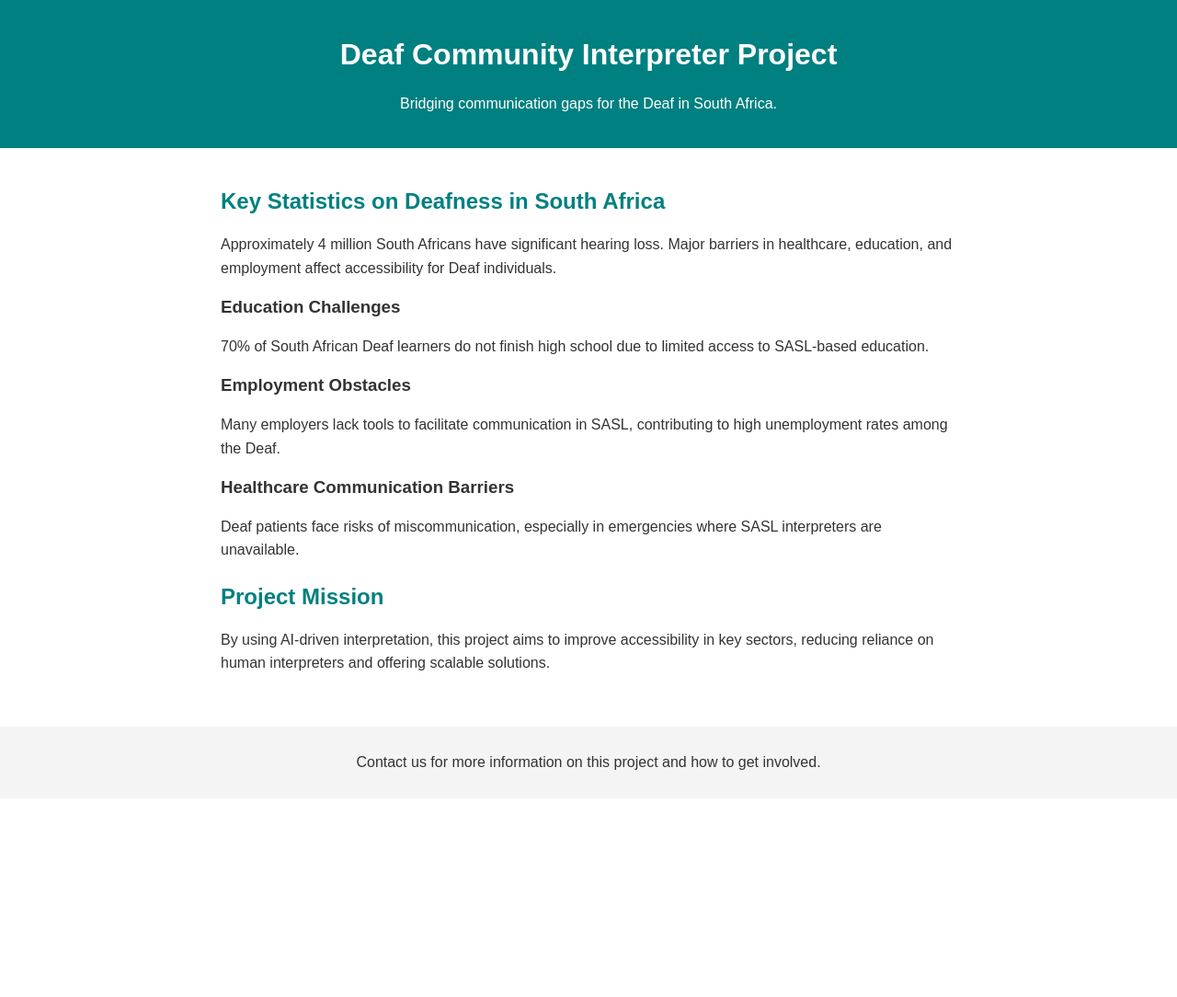
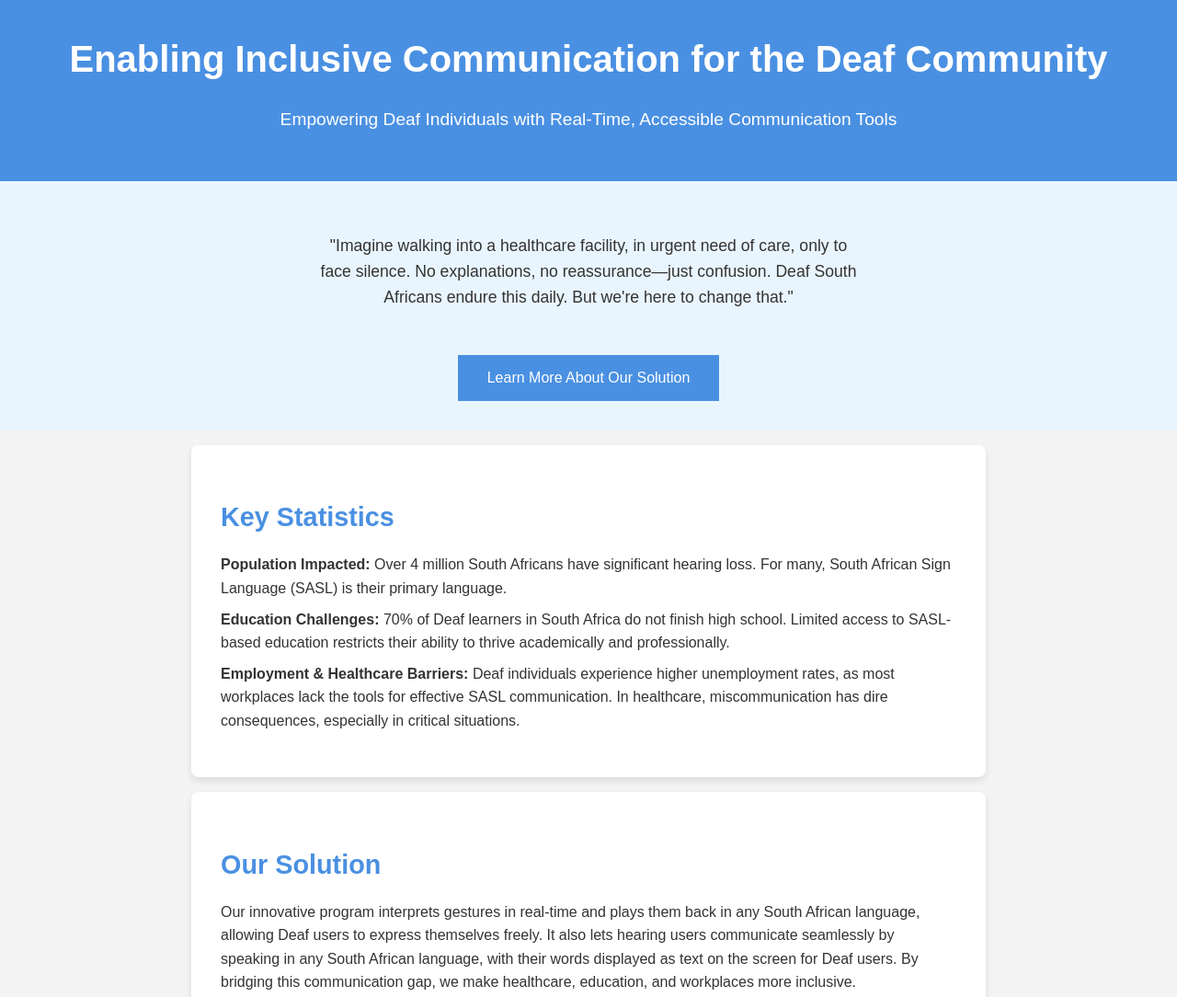
Before and after one commit to dpetersen13/signs_website, a plain HTML site: page index.html in a window 1280 px wide. Shown: the top 1084 px of the page at 92% size. Before the commit the page ends 868 px from the top, so only its background shows below. Drawn offline with Linux system fonts and the light colour scheme.

```diff
--- a/index.html
+++ b/index.html
@@ -1,38 +1,163 @@
 <!DOCTYPE html>
 <html lang="en">
 <head>
-  <meta charset="UTF-8">
-  <meta name="viewport" content="width=device-width, initial-scale=1.0">
-  <title>Deaf Community Interpreter Project</title>
-  <link rel="stylesheet" href="styles.css">
+    <meta charset="UTF-8">
+    <meta name="viewport" content="width=device-width, initial-scale=1.0">
+    <title>Inclusive Communication - Empowering Deaf Community</title>
+    <style>
+        body {
+            font-family: Arial, sans-serif;
+            margin: 0;
+            padding: 0;
+            color: #333;
+            background-color: #f4f4f4;
+            line-height: 1.6;
+        }
+
+        header {
+            background: #4A90E2;
+            color: white;
+            padding: 2rem;
+            text-align: center;
+        }
+
+        header h1 {
+            margin: 0;
+            font-size: 2.5em;
+        }
+
+        header p {
+            font-size: 1.2em;
+        }
+
+        .hero-section {
+            padding: 2rem;
+            background-color: #e9f5fe;
+            text-align: center;
+        }
+
+        .hero-section p {
+            font-size: 1.1em;
+            max-width: 600px;
+            margin: 1.5rem auto;
+        }
+
+        .cta {
+            padding: 1rem 2rem;
+            background-color: #4A90E2;
+            color: white;
+            border: none;
+            cursor: pointer;
+            font-size: 1em;
+            margin-top: 1.5rem;
+        }
+
+        .content-section {
+            padding: 2rem;
+            margin: 1rem auto;
+            max-width: 800px;
+            background: white;
+            border-radius: 8px;
+            box-shadow: 0 4px 8px rgba(0, 0, 0, 0.1);
+        }
+
+        .content-section h2 {
+            font-size: 1.8em;
+            margin-bottom: 0.5rem;
+            color: #4A90E2;
+        }
+
+        .content-section ul {
+            list-style-type: none;
+            padding: 0;
+        }
+
+        .content-section ul li {
+            margin: 0.5rem 0;
+        }
+
+        .cta-section {
+            text-align: center;
+            padding: 2rem;
+            background: #f9f9f9;
+        }
+
+        .cta-section p {
+            font-size: 1.2em;
+        }
+
+        footer {
+            text-align: center;
+            padding: 1rem;
+            background: #333;
+            color: #fff;
+            font-size: 0.9em;
+        }
+    </style>
 </head>
 <body>
-  <header class="header">
-    <h1>Deaf Community Interpreter Project</h1>
-    <p>Bridging communication gaps for the Deaf in South Africa.</p>
-  </header>
 
-  <section class="content">
-    <h2>Key Statistics on Deafness in South Africa</h2>
-    <p>Approximately 4 million South Africans have significant hearing loss. Major barriers in healthcare, education, and employment affect accessibility for Deaf individuals.</p>
+    <!-- Header Section -->
+    <header>
+        <h1>Enabling Inclusive Communication for the Deaf Community</h1>
+        <p>Empowering Deaf Individuals with Real-Time, Accessible Communication Tools</p>
+    </header>
 
-    <h3>Education Challenges</h3>
-    <p>70% of South African Deaf learners do not finish high school due to limited access to SASL-based education.</p>
+    <!-- Hero Section -->
+    <section class="hero-section">
+        <p>"Imagine walking into a healthcare facility, in urgent need of care, only to face silence. No explanations, no reassurance—just confusion. Deaf South Africans endure this daily. But we're here to change that."</p>
+        <button class="cta">Learn More About Our Solution</button>
+    </section>
 
-    <h3>Employment Obstacles</h3>
-    <p>Many employers lack tools to facilitate communication in SASL, contributing to high unemployment rates among the Deaf.</p>
+    <!-- Key Statistics Section -->
+    <section class="content-section">
+        <h2>Key Statistics</h2>
+        <ul>
+            <li><strong>Population Impacted:</strong> Over 4 million South Africans have significant hearing loss. For many, South African Sign Language (SASL) is their primary language.</li>
+            <li><strong>Education Challenges:</strong> 70% of Deaf learners in South Africa do not finish high school. Limited access to SASL-based education restricts their ability to thrive academically and professionally.</li>
+            <li><strong>Employment & Healthcare Barriers:</strong> Deaf individuals experience higher unemployment rates, as most workplaces lack the tools for effective SASL communication. In healthcare, miscommunication has dire consequences, especially in critical situations.</li>
+        </ul>
+    </section>
 
-    <h3>Healthcare Communication Barriers</h3>
-    <p>Deaf patients face risks of miscommunication, especially in emergencies where SASL interpreters are unavailable.</p>
+    <!-- Our Solution Section -->
+    <section class="content-section">
+        <h2>Our Solution</h2>
+        <p>Our innovative program interprets gestures in real-time and plays them back in any South African language, allowing Deaf users to express themselves freely. It also lets hearing users communicate seamlessly by speaking in any South African language, with their words displayed as text on the screen for Deaf users. By bridging this communication gap, we make healthcare, education, and workplaces more inclusive.</p>
+    </section>
 
-    <h2>Project Mission</h2>
-    <p>By using AI-driven interpretation, this project aims to improve accessibility in key sectors, reducing reliance on human interpreters and offering scalable solutions.</p>
-  </section>
+    <!-- Benefits Section -->
+    <section class="content-section">
+        <h2>Key Benefits</h2>
+        <ul>
+            <li><strong>Fostering Accessibility and Equity:</strong> By making healthcare settings deaf-friendly, we align with global goals for equality, giving Deaf South Africans a dignified healthcare experience.</li>
+            <li><strong>Reducing Interpreter Reliance:</strong> Our 24/7, on-demand technology eliminates the need for physical interpreters, saving costs and offering reliable communication at all times.</li>
+            <li><strong>Scalability for All Settings:</strong> Our solution integrates seamlessly across industries, from healthcare to retail to education, offering an accessible and flexible communication tool wherever it’s needed.</li>
+        </ul>
+    </section>
 
-  <footer>
-    <p>Contact us for more information on this project and how to get involved.</p>
-  </footer>
+    <!-- Expanded Use Cases Section -->
+    <section class="content-section">
+        <h2>Expanded Use Cases</h2>
+        <p>Our technology goes beyond healthcare, reaching into other areas where Deaf individuals face barriers:</p>
+        <ul>
+            <li><strong>Education:</strong> Real-time interpretation can support Deaf students in classrooms, reducing educational disparities.</li>
+            <li><strong>Corporate Offices:</strong> Empowering companies to achieve diversity and inclusion goals, creating accessible communication for Deaf employees.</li>
+            <li><strong>Customer Service:</strong> Enabling large retailers to communicate effectively with Deaf customers, enhancing their shopping experience.</li>
+            <li><strong>Transportation Hubs:</strong> Facilitating precise communication for Deaf travelers in airports and bus stations.</li>
+        </ul>
+    </section>
 
-  <script src="script.js"></script>
+    <!-- Get Involved Section -->
+    <section class="cta-section">
+        <h2>Get Involved</h2>
+        <p>Are you passionate about accessibility and inclusivity? Whether you’re an individual, business, or public institution, you can be part of this transformative journey.</p>
+        <button class="cta">Contact Us | Follow Our Progress</button>
+    </section>
+
+    <!-- Footer Section -->
+    <footer>
+        <p>&copy; 2024 [Your Project’s Name] - All rights reserved.</p>
+    </footer>
+
 </body>
 </html>
```
